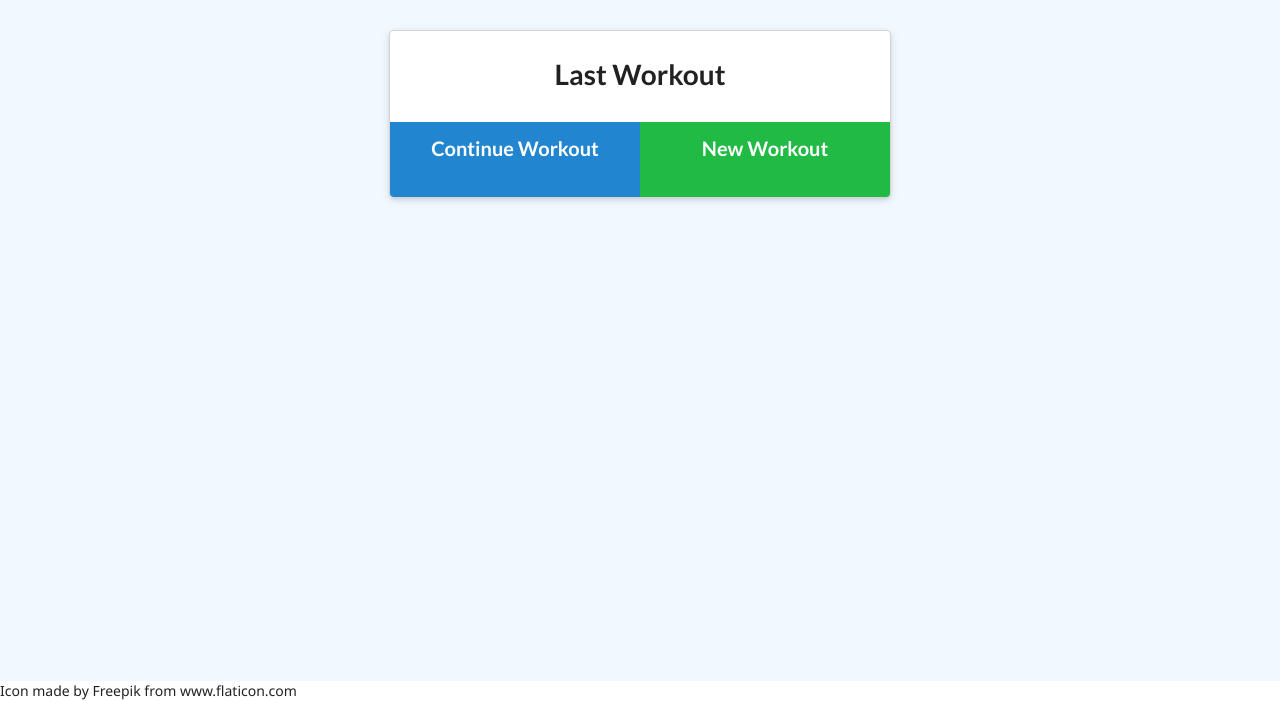
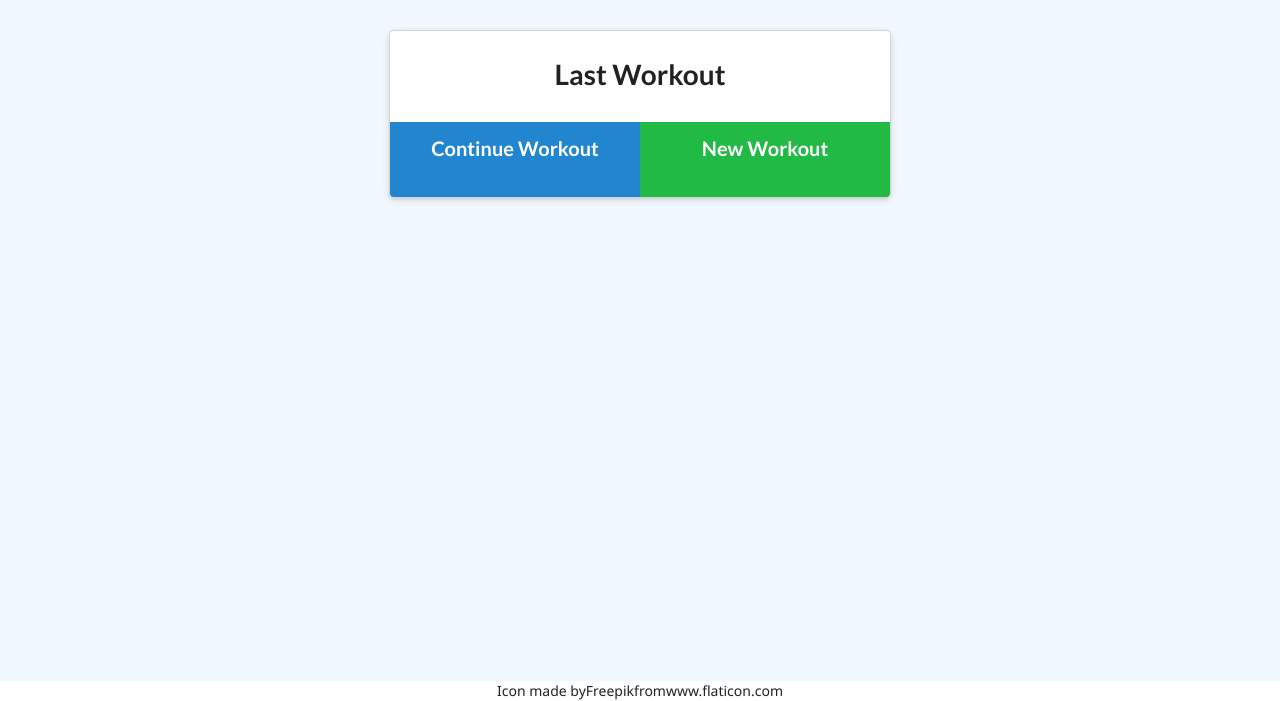
Before and after one commit to scottgeleas/Healthy-Mongoose, a website: page public/index.html in a window 1280 px wide. Shown: the part 217-918 px from the top of the page. Drawn offline with nearby package versions, Linux system fonts and the light colour scheme; no server answers.

Commit message:
align footer

```diff
--- a/public/style.css
+++ b/public/style.css
@@ -375,11 +375,6 @@ form>button {
     margin-bottom: 5px;
 }
 
-
-/* .workout .card {
-  width: 350px;
-} */
-
 .prev-workout button {
     margin: 10px;
 }
@@ -433,6 +428,11 @@ form>button {
     padding: 10px;
 }
 
+footer {
+    display: flex;
+    justify-content: center;
+}
+
 @keyframes toast {
     50% {
         opacity: 1;
```
Also changed, not shown: public/index.html (+1 -2 lines).
